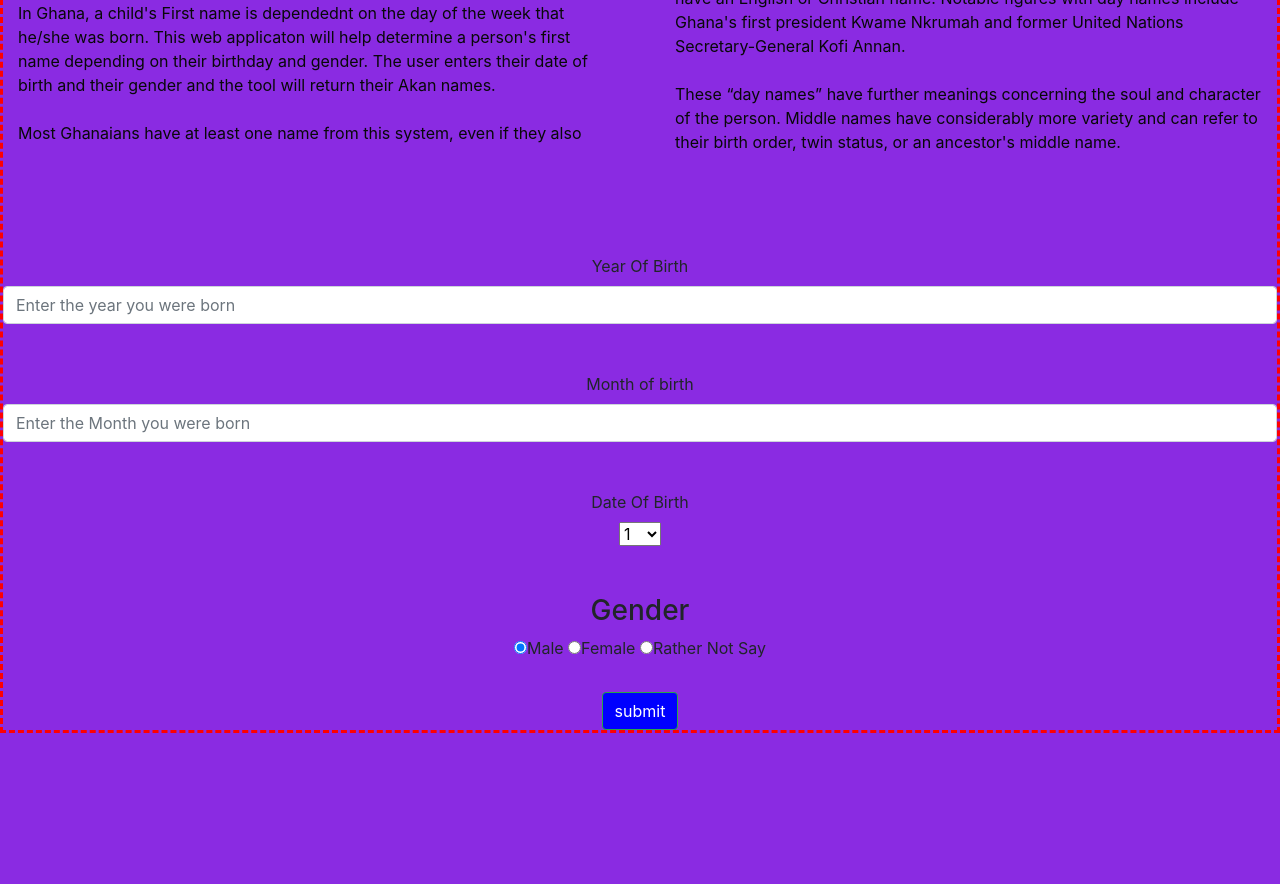
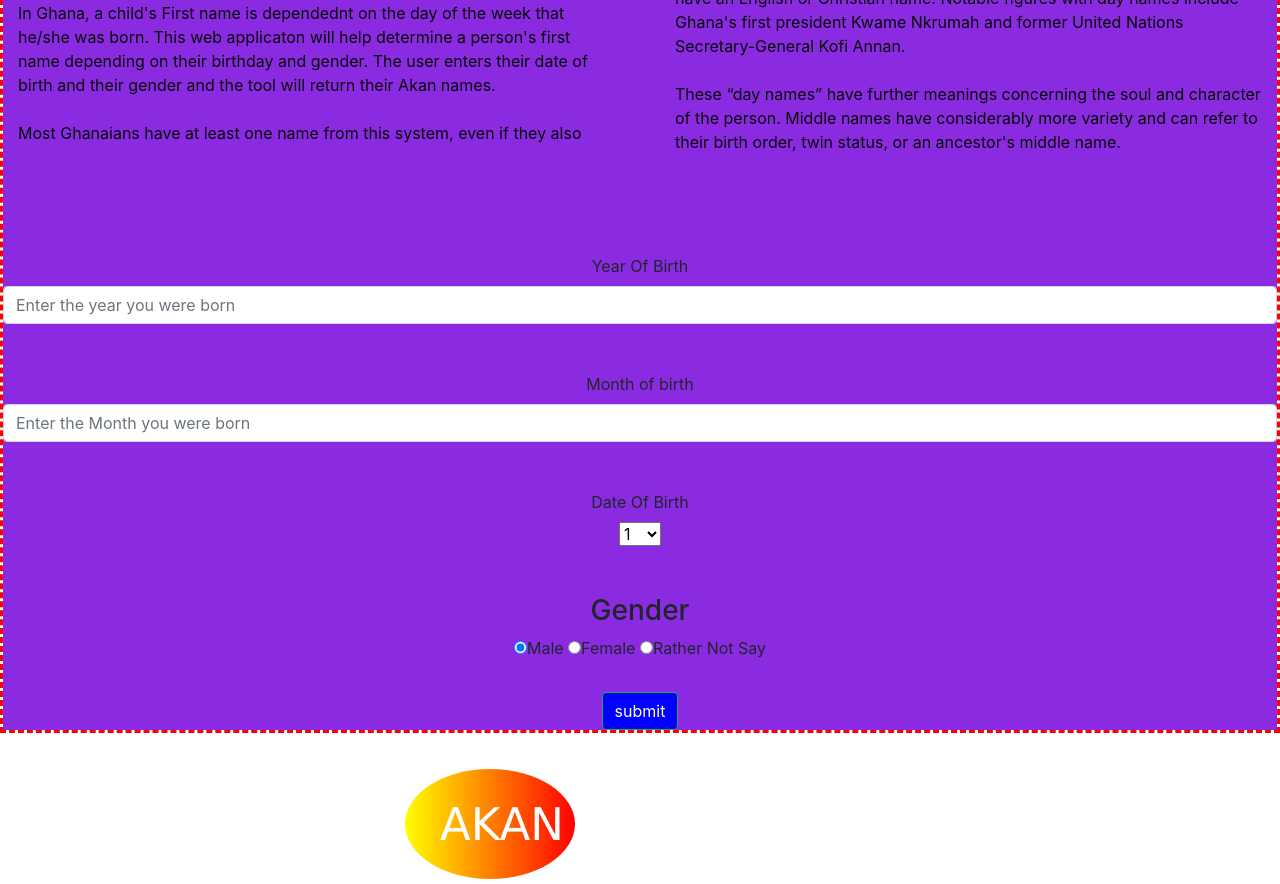
Before and after one commit to ckgathari/Akan-Bootstrap, a plain HTML site: page index.html in a window 1280 px wide. Shown: the part 73-957 px from the top of the page. Before the commit the page ends 806 px from the top, so only its background shows below. Drawn offline with nearby package versions, Linux system fonts and the light colour scheme.

Commit message:
Added svg logo

```diff
--- a/css/styles.css
+++ b/css/styles.css
@@ -1,7 +1,6 @@
 body {
     border-style: dashed;
     border-color: red;
-    background-color: blueviolet;
 
   }
 
--- a/index.html
+++ b/index.html
@@ -85,6 +85,19 @@
         <br/><br/>
         <button type="button" onclick="getName()" onsubmit="event.preventDefault()"
         class="btn btn-success" >submit</button>
+        <br><br>
+        <svg height="130" width="500">
+            <defs>
+              <linearGradient id="grad1" x1="0%" y1="0%" x2="100%" y2="0%">
+                <stop offset="0%" style="stop-color:rgb(255,255,0);stop-opacity:1" />
+                <stop offset="100%" style="stop-color:rgb(255,0,0);stop-opacity:1" />
+              </linearGradient>
+            </defs>
+            <ellipse cx="100" cy="70" rx="85" ry="55" fill="url(#grad1)" />
+            <text fill="#ffffff" font-size="45" font-family="Verdana" x="50" y="86">AKAN</text>
+            Sorry, your browser does not support inline SVG.
+          </svg>
     </div>
+
 </body>
 </html>
```
